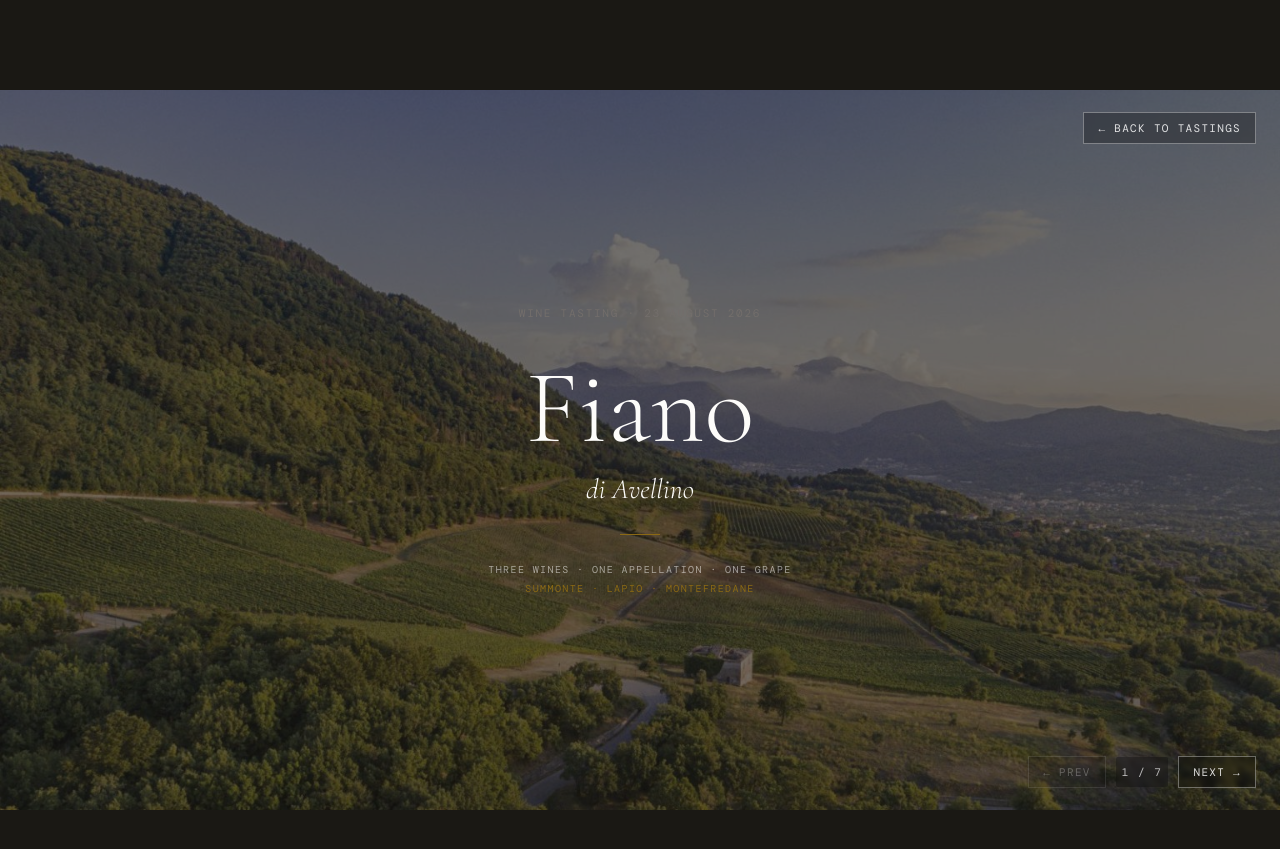
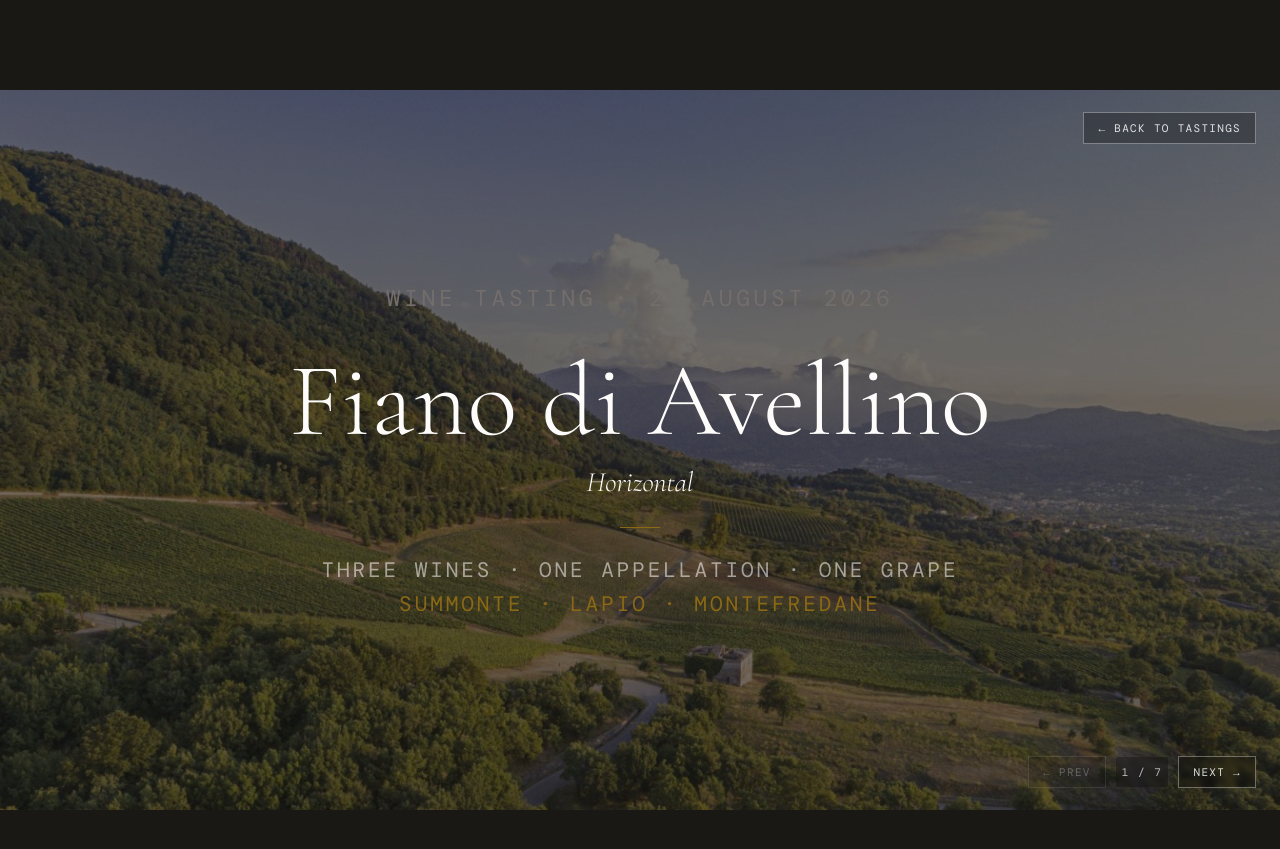
Before and after one commit to silviodirubbo/cellar, a Jekyll site: the page built from _tastings/fiano-horizontal.html, in a window 1280 px wide. Shown: the top 849 px of the page. Built offline with Jekyll 4.4.1, drawn with Linux system fonts in a browser that asks for light colours; some web fonts are replaced.

Commit message:
Retitle Fiano Horizontal cover and match Condrieu's cover typography
Cover title becomes "Fiano di Avellino" with "Horizontal" as the
second line. Bumps eyebrow, cover-meta and cover-meta-gold to the
bigger/bolder weight-500 sizing already used on condrieu-horizontal's
cover for better legibility.

```diff
--- a/_tastings/fiano-horizontal.html
+++ b/_tastings/fiano-horizontal.html
@@ -38,16 +38,21 @@ title: "Fiano Horizontal"
 }
 .cover-content { display: flex; flex-direction: column; align-items: center; position: relative; z-index: 1; }
 .eyebrow {
-  font-family: 'DM Mono', monospace; font-weight: 300; font-size: 11px;
+  font-family: 'DM Mono', monospace; font-weight: 500; font-size: 23px;
   letter-spacing: .16em; text-transform: uppercase; color: var(--ink-light); margin-bottom: 36px;
 }
 .cover-title { font-size: 104px; font-weight: 300; line-height: 1; color: var(--warm-white); }
 .cover-subtitle { font-size: 28px; font-weight: 300; font-style: italic; color: var(--warm-white); margin-top: 12px; }
 .cover-rule { width: 40px; height: 1px; background: var(--gold); margin: 28px auto; }
 .cover-meta {
-  font-family: 'DM Mono', monospace; font-weight: 300; font-size: 10px;
+  font-family: 'DM Mono', monospace; font-weight: 500; font-size: 21px;
   letter-spacing: .14em; text-transform: uppercase; color: rgba(253,252,250,.55);
 }
+/* overrides the shared .cover-meta-gold from _layouts/presentation.html,
+   scoped to this deck only, matching condrieu-horizontal's own override
+   (this <style> block renders after the layout's, so it wins here without
+   touching other decks) */
+.cover-meta-gold { font-size: 21px; font-weight: 500; }
 
 /* ── INTRO ──────────────────────────────────────────── */
 .slide-intro {
@@ -161,8 +166,8 @@ title: "Fiano Horizontal"
 <div class="slide slide-cover active">
   <div class="cover-content">
     <div class="eyebrow">Wine Tasting · {{ this_tasting.date | date: "%-d %B %Y" }}</div>
-    <div class="cover-title">Fiano</div>
-    <div class="cover-subtitle">di Avellino</div>
+    <div class="cover-title">Fiano di Avellino</div>
+    <div class="cover-subtitle">Horizontal</div>
     <div class="cover-rule"></div>
     <div class="cover-meta">Three wines · One appellation · One grape</div>
     <div class="cover-meta-gold">Summonte · Lapio · Montefredane</div>
```
